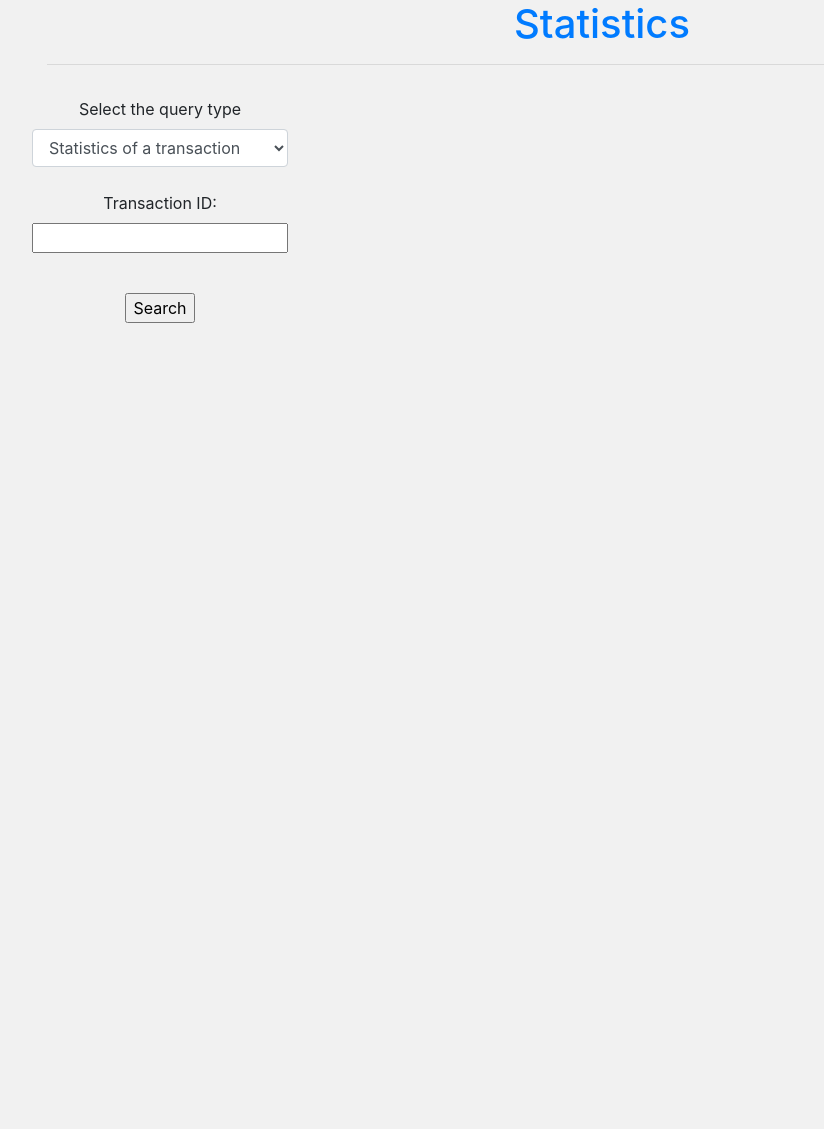
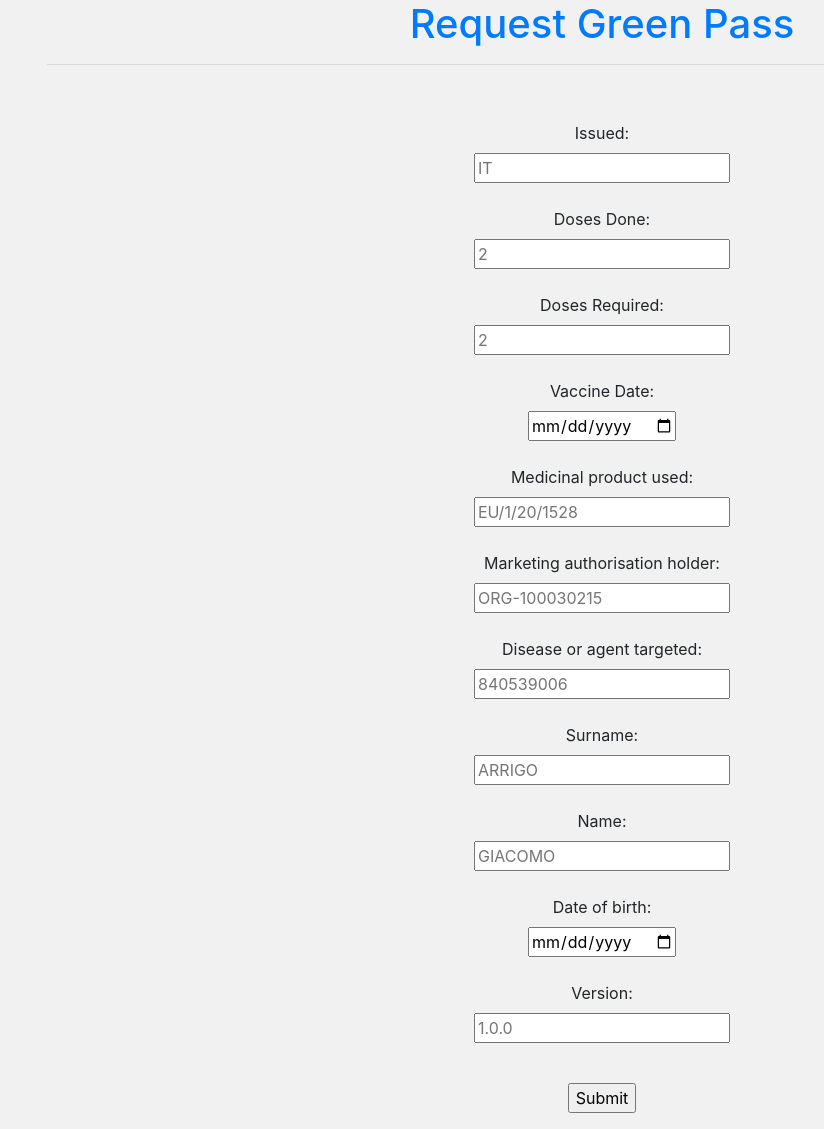
Before and after one commit to garrigo/dcc-issuance-backend-poc, a Flask app: page / in a window 1280 px wide. Shown: the whole page, without its empty margins (38-862 px from the left). Before the commit the page ends 323 px from the top, so only its background shows below. Run offline with Flask 2, Linux system fonts and the light colour scheme; some libraries are stand-ins or nearby versions.

Commit message:
Usable signing

```diff
--- a/app/routes.py
+++ b/app/routes.py
@@ -4,7 +4,7 @@ from app import app
 @app.route('/')
 @app.route('/index')
 def index():
-    return render_template('index.html', query_type="transaction")
+    return render_template('index.html', page="home")
 
 from app.api import bp as flights_blueprint
 app.register_blueprint(flights_blueprint)
--- a/app/templates/base.html
+++ b/app/templates/base.html
@@ -12,7 +12,7 @@
   <link rel="stylesheet" href="{{ url_for('static', filename='css/style.css') }}">
   <link rel="shortcut icon" href="#">
 
-  <title>{% block title %}SPS Server{% endblock %}</title>
+  <title>{% block title %}Green Pass Issuance{% endblock %}</title>
 </head>
 
 <body>
--- a/app/templates/index.html
+++ b/app/templates/index.html
@@ -5,212 +5,88 @@
 <div class="container" align="center">
 	<div class="row">
 	  <div class="col">
-		<h1><a href="\">Statistics</a></h1>
+		<h1><a href="\">Request Green Pass</a></h1>
 		<hr>
 	  </div>
 	</div>
   </div>
 
-<form id="form" align="center" action="/" method="get" class="p-3">
+
+{% if page == 'home' %}
+<form id="form" align="center" action="/sign" method="post" class="p-3">
 
 
-
-	<div class="container">
-		<div class="row">
-			<div class="col-xs">
-				<label for="switch_field">Select the query type</label><br>
-				<select class="form-control" id="switch_field">
-			</div>
-
-			<div class="col-xs">
-				<option value="transaction" col-xs-3>Statistics of a transaction</option>
-			</div>
-
-			<div class="col-xs">
-				<option value="flight_delays" col-xs-3>Delays of a flight</option>
-			</div>
-
-			<div class="col-xs">
-				<option value="all_delays">Statistics of delayed flights</option>
-			</div>
-
-			<div class="col-xs">
-				<option value="airport_delays">Airports with more delays</option>
-			</div>
-		</div>
-	</div>
 
 </select><br>
 
 <div class="form-group">
 
-		<div id="ID">
-			<label for="flight_num">Transaction ID:</label><br>
-			<input type="text" name="id" id="id"><br><br>
+	<div id="Issued">
+		<label for="Issued">Issued:</label><br>
+		<input type="text" name="issued" id="issued" placeholder="IT"><br><br>
 	</div>
 
-		<div id="Number">
-			<label for="flight_num">Flight number:</label><br>
-			<input type="text" name="number" id="number"><br><br>
+	<div id="DN">
+		<label for="dn">Doses Done:</label><br>
+		<input type="number" name="dn" id="dn" placeholder=2><br><br>
+	</div>
+
+	<div id="SD">
+		<label for="sd">Doses Required:</label><br>
+		<input type="number" name="sd" id="sd" placeholder=2><br><br>
 	</div>
 
 	<div id="Date">
-			<label for="from">Date:</label><br>
-			<input type="date" name="date" id="date"><br><br>
+		<label for="dt">Vaccine Date:</label><br>
+		<input type="date" name="dt" id="dt" placeholder="2021-08-02"><br><br>
 	</div>
 
-		<div id="From">
-			<label for="from">Start date:</label><br>
-			<input type="date" name="date_from" id="date_from"><br><br>
+	<div id="Mp">
+		<label for="mp">Medicinal product used:</label><br>
+		<input type="text" name="mp" id="mp" placeholder="EU/1/20/1528"><br><br>
 	</div>
 
-		<div id="To">
-			<label for="to">End date:</label><br>
-			<input type="date" name="date_to" id="date_to"><br><br>
+	<div id="Ma">
+		<label for="ma">Marketing authorisation holder:</label><br>
+		<input type="text" name="ma" id="ma" placeholder="ORG-100030215"><br><br>
+	</div>
+
+	<div id="Tg">
+		<label for="tg">Disease or agent targeted:</label><br>
+		<input type="text" name="tg" id="tg" placeholder="840539006"><br><br>
+	</div>
+
+	<div id="Fn">
+		<label for="fn">Surname:</label><br>
+		<input type="text" name="fn" id="fn" placeholder="ARRIGO"><br><br>
+	</div>
+
+	<div id="Gn">
+		<label for="gn">Name:</label><br>
+		<input type="text" name="gn" id="gn" placeholder="GIACOMO"><br><br>
+	</div>
+
+	<div id="Dob">
+		<label for="dob">Date of birth:</label><br>
+		<input type="date" name="dob" id="dob" placeholder="1995-05-18"><br><br>
+	</div>
+
+	<div id="Ver">
+		<label for="ver">Version:</label><br>
+		<input type="text" name="ver" id="ver" placeholder="1.0.0"><br><br>
 	</div>
 
 
-		<div id="Time_from">
-			<label for="from">Start time:</label><br>
-			<input type="time" name="time_from" id="time_from"><br><br>
 </div>
 
-		<div id="Time_to">
-			<label for="to">End time:</label><br>
-			<input type="time" name="time_to" id="time_to"><br><br>
-		</div>
-
-		<div id="Minimum">
-			<label for="carrier">Minimum Delay:</label><br>
-			<input type="text" name="minimum_delay" id="minimum_delay"><br><br>
-		</div>
-
-		<div id="Top">
-			<label for="top">Number of airports to display:</label><br>
-			<input type="text" name="top" id="top"><br><br>
-		</div>
-	</div>
-
-	<input type="submit" value="Search">
+<input type="submit" value="Submit">
 
 </form>
-{% if query_type == 'transaction' %}
+{% elif page == 'generated_gp' %}
 <br><br>
-	<strong class="d-block mb-3">{{message}}</strong>
-	{% if transaction %}
-		{% for name, value in transaction.items() %}
-			<li>{{ name }}: {{ value }}</li>
-		{% endfor %}
-	{% endif %}
+<strong class="d-block mb-3">{{payload}}</strong>
 
-{% elif query_type == 'flight_delays' %}
-<br><br>
-<strong class="d-block mb-3">{{message}}</strong>
-	{% if flights %}
-		<ol>
-		{% for flight in flights %}
-			<li>
-			Delay of departure: {{flight['dep_delay']}}<br>
-			Delay of landing: {{flight['arr_delay']}}
-			</li><br><br>
-		{% endfor %}
-	{% endif %}
 
-{% elif query_type == 'all_delays' %}
-	<br><br>
-	<strong class="d-block mb-3">{{message}}</strong>
-	{% if flights %}
-		<ol>
-		{% for flight in flights %}
-			<li>
-			{% for name, value in flight.items() %}
-				{{ name }}: {{ value }}<br>
-			{% endfor %}
-			</li><br><br>
-		{% endfor %}
-		</ol>
-	{% endif %}
-{% elif query_type == 'airport_delays' %}
-	<br><br>
-	<strong class="d-block mb-3">{{message}}</strong>
-	{% if airports %}
-		<ol>
-		{% for airport in airports %}
-			<li>
-			{% for name, value in airport.items() %}
-				{{ name }}: {{ value }}<br>
-			{% endfor %}
-			</li><br><br>
-		{% endfor %}
-		</ol>
-	{% endif %}
 {% endif %}
 
 {% endblock %}
-
-{% block script %}
-<script type="text/javascript">
-
-$("#switch_field").change(function() {
-    if ($("#switch_field").val().toString() == 'transaction') {
-	  $('#form').attr('action', '/transaction');
-	  $('#ID').show();
-      $('#Number').hide();
-	  $('#Date').hide();
-	  $('#From').hide();
-	  $('#To').hide();
-	  $('#Time_from').hide();
-	  $('#Time_to').hide();
-	  $('#Minimum').hide();
-	  $('#Top').hide();
-    }
-	else if ($("#switch_field").val().toString() == 'flight_delays')
-	{
-		$('#ID').hide();
-		$('#Number').show();
-		$('#Date').show();
-		$('#From').hide();
-		$('#To').hide();
-		$('#Time_from').hide();
-	  	$('#Time_to').hide();
-		$('#Minimum').hide();
-		$('#Top').hide();
-		$('#form').attr('action', '/delays/flight');
-	}
-	else if($("#switch_field").val().toString() == 'all_delays')
-	{
-		$('#ID').hide();
-		$('#Number').hide();
-		$('#Date').hide();
-		$('#From').show();
-		$('#To').show();
-		$('#Minimum').show();
-		$('#Time_from').hide();
-	  	$('#Time_to').hide();
-		$('#Top').hide();
-		$('#form').attr('action', '/delays/all');
-	}
-	else
-	{
-		$('#ID').hide();
-		$('#Number').hide();
-		$('#Date').hide();
-		$('#From').hide();
-		$('#To').hide();
-		$('#Minimum').hide();
-		$('#Time_from').show();
-	  	$('#Time_to').show();
-		$('#Top').show();
-		$('#form').attr('action', '/delays/airports');
-	}
-
-  });
-  $("#switch_field").trigger("change");
-
-  $( document ).ready(function() {
-	var query='{{query_type}}';
-    $("#switch_field").val(query).change();
-	});
-
-</script>
-{% endblock %}
--- a/requirements.txt
+++ b/requirements.txt
@@ -9,10 +9,9 @@ Mako==1.1.5
 MarkupSafe==2.0.1
 psycopg2-binary==2.9.1
 python-dotenv==0.19.0
-#from py-gp-reader project
 
-# pyzbar
-cose
 base45
 qrcode
 pillow
+cwt
+cbor_json
```
Also changed, not shown: app/api/__init__.py (+45 -11 lines), app/func/__init__.py (+29 -57 lines), README.md, qr_generated.jpg (added), 2 other files. Lines whose indentation alone changed are shown as unchanged.
